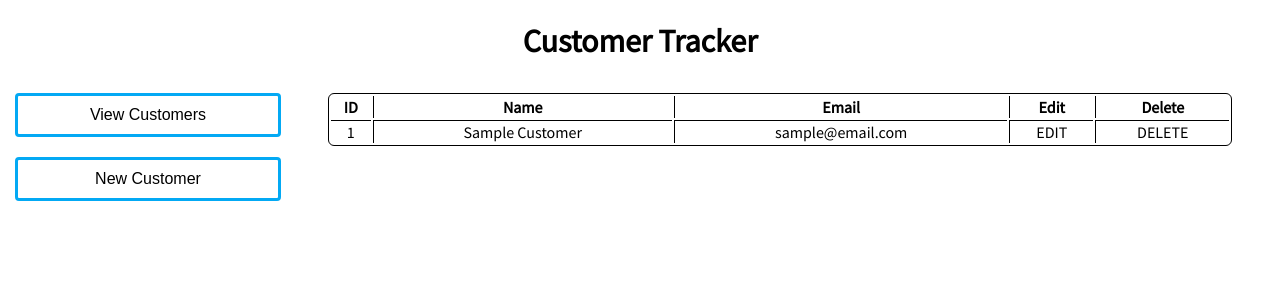
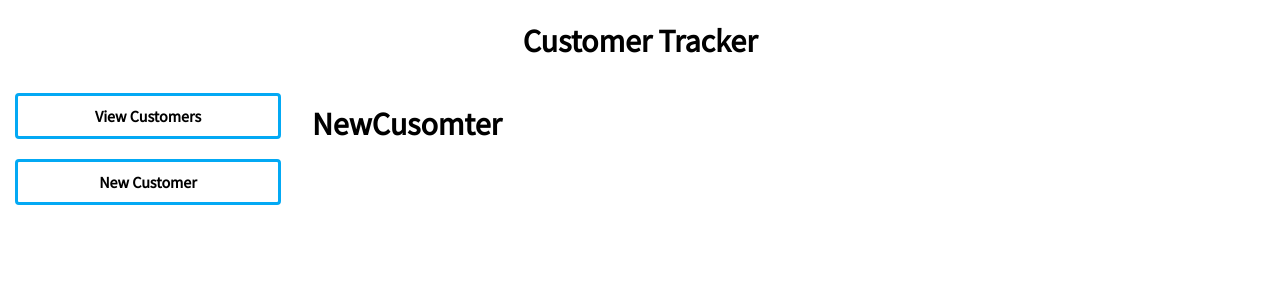
Before and after one commit to ddobson/customer-tracker, a React (Create React App) app: page /new in a window 1280 px wide. Shown: the top 300 px of the page. Built offline with nearby package versions, Linux system fonts and the light colour scheme; data requests are answered from the project's data file.

Commit message:
Implement React Router
- Add react router dep
- Wire up router in App
- Add Links in place of buttons in Navigation
- Style Nav links
- Create NewCustomer component

```diff
--- a/package.json
+++ b/package.json
@@ -5,7 +5,8 @@
   "dependencies": {
     "json-server": "^0.9.6",
     "react": "^15.5.4",
-    "react-dom": "^15.5.4"
+    "react-dom": "^15.5.4",
+    "react-router-dom": "^4.1.1"
   },
   "devDependencies": {
     "react-scripts": "0.9.5"
--- a/src/components/App.js
+++ b/src/components/App.js
@@ -1,10 +1,12 @@
 // Dependancies
 import React from 'react';
+import { BrowserRouter, Route } from 'react-router-dom';
 import config from '../config';
 
 // Components
 import Navigation from './Navigation';
 import CustomerTable from './CustomerTable';
+import NewCustomer from './NewCustomer';
 
 // Styles
 import '../styles/App.css';
@@ -45,13 +47,16 @@ class App extends React.Component {
     }
 
     return (
-      <div className="App">
-        <h1 className="center-text">Customer Tracker</h1>
-        <div className="row content">
-          <Navigation />
-          <CustomerTable customers={ this.state.customers } />
+      <BrowserRouter>
+        <div className="App">
+          <h1 className="center-text">Customer Tracker</h1>
+          <div className="row main">
+            <Navigation />
+            <Route exact path="/" render={ () => <CustomerTable customers={ this.state.customers }/> } />
+            <Route exact path="/new" component={ NewCustomer } />
+          </div>
         </div>
-      </div>
+      </BrowserRouter>
     );
   }
 }
--- a/src/components/Navigation.jsx
+++ b/src/components/Navigation.jsx
@@ -1,13 +1,14 @@
 import React from 'react';
+import { Link } from 'react-router-dom';
 
 import '../styles/Navigation.css';
 
 const Navigation = () => {
   return (
     <nav className="col-xs-12 col-md-3 nav-bar">
-      <button className="nav-btn">View Customers</button>
-      <button className="nav-btn">New Customer</button>
-    </nav>
+      <Link className="nav-btn center-text" to="/">View Customers</Link>
+      <Link className="nav-btn center-text" to="/new">New Customer</Link>
+  </nav>
   );
 };
 
--- /dev/null
+++ b/src/components/NewCustomer.jsx
@@ -0,0 +1,7 @@
+import React from 'react';
+
+const NewCustomter = () => {
+  return <h1>NewCusomter</h1>;
+};
+
+export default NewCustomter;
--- a/src/index.js
+++ b/src/index.js
@@ -1,5 +1,6 @@
 import React from 'react';
 import ReactDOM from 'react-dom';
+
 import App from './components/App';
 import './styles/index.css';
 import './styles/flexboxgrid.css';
--- a/src/styles/Navigation.css
+++ b/src/styles/Navigation.css
@@ -1,3 +1,9 @@
+a {
+  color: #000;
+  font-weight: bold;
+  text-decoration: none;
+}
+
 .nav-bar {
   box-sizing: border-box;
   display: flex;
@@ -14,3 +20,7 @@
   margin: 10px 15px;
   padding: 10px;
 }
+
+.nav-btn:hover {
+  box-shadow: 1px 1px 3px 0px rgba(85,85,85,1);
+}
```
